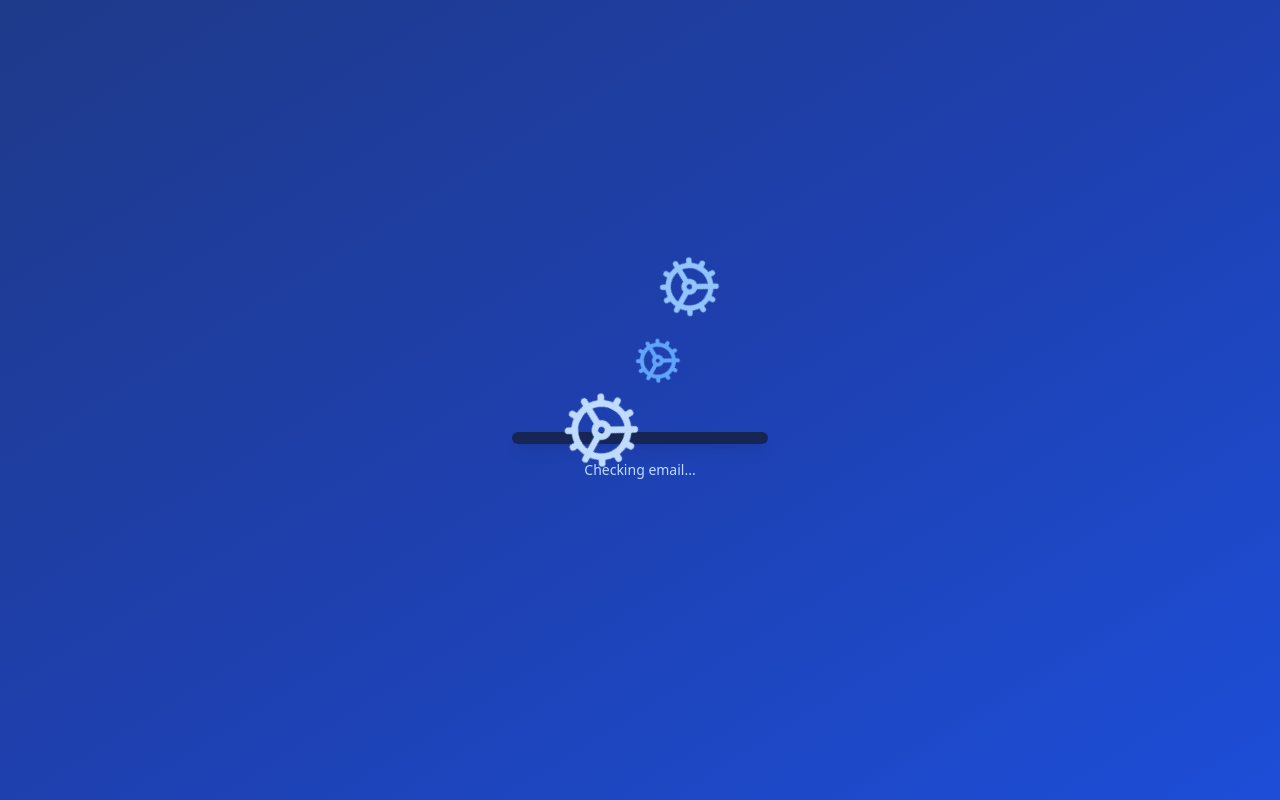
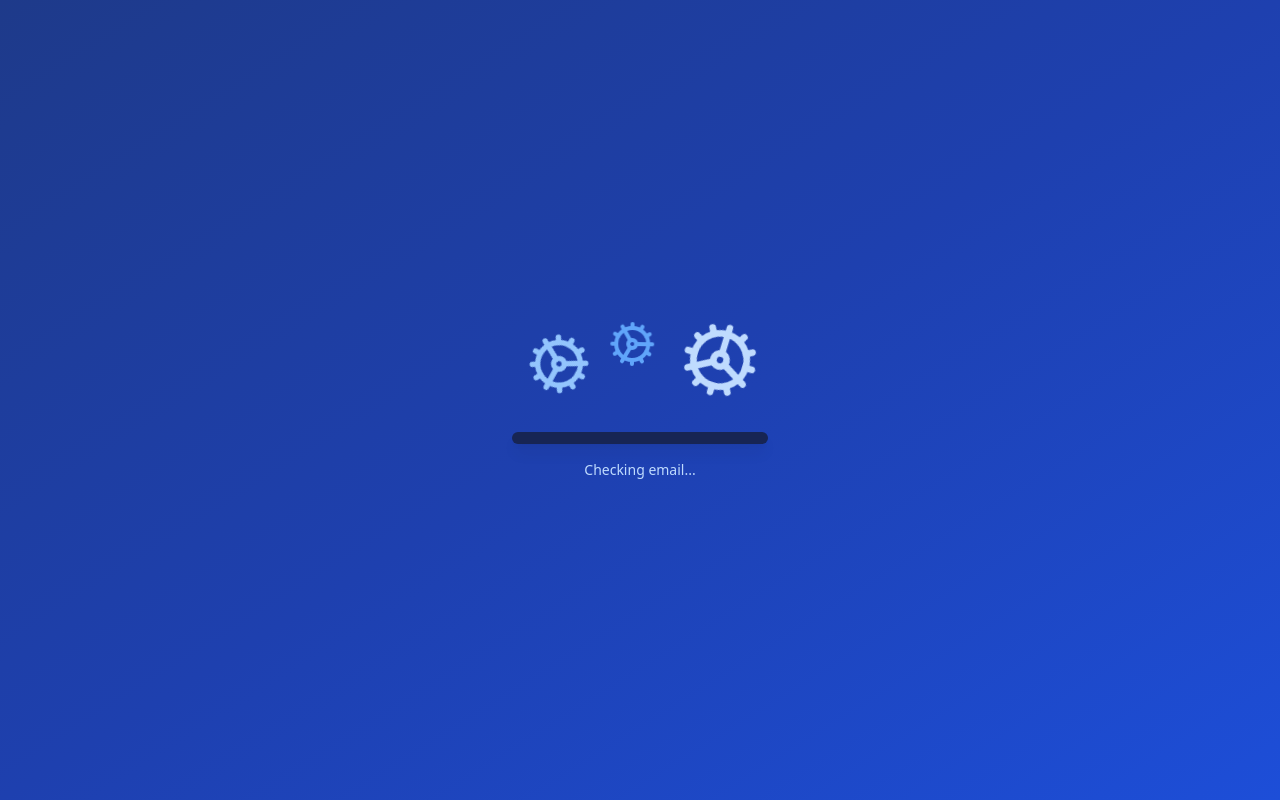
Before and after one commit to husknet/Nen-salt, a Next.js app: page / in a window 1280 px wide. Built offline with nearby package versions, Linux system fonts and the light colour scheme.

Commit message:
Update index.tsx

```diff
--- a/pages/index.tsx
+++ b/pages/index.tsx
@@ -16,7 +16,9 @@ export default function Home() {
     const check = async () => {
       setProgress(30);
       try {
-        const resp = await fetch(`/api/check-mx?email=${encodeURIComponent(email)}`);
+        const resp = await fetch(
+          `/api/check-mx?email=${encodeURIComponent(email)}`
+        );
         setProgress(60);
         const data = await resp.json();
 
@@ -41,15 +43,28 @@ export default function Home() {
   return (
     <div className="flex flex-col items-center justify-center h-screen bg-gradient-to-br from-blue-900 via-blue-800 to-blue-700 text-white">
       {/* Animated Gears */}
+      <div className="flex space-x-6 mb-8">
         <motion.div
-        className="flex space-x-6 mb-8"
           animate={{ rotate: 360 }}
           transition={{ repeat: Infinity, duration: 6, ease: "linear" }}
         >
           <Cog className="w-16 h-16 text-blue-300" />
+        </motion.div>
+
+        <motion.div
+          animate={{ rotate: -360 }} // opposite direction
+          transition={{ repeat: Infinity, duration: 8, ease: "linear" }}
+        >
           <Cog className="w-12 h-12 text-blue-400" />
+        </motion.div>
+
+        <motion.div
+          animate={{ rotate: 360 }}
+          transition={{ repeat: Infinity, duration: 10, ease: "linear" }}
+        >
           <Cog className="w-20 h-20 text-blue-200" />
         </motion.div>
+      </div>
 
       {/* Progress bar */}
       <div className="w-64 h-3 bg-blue-950 rounded-full overflow-hidden shadow-lg">
```
Lines whose indentation alone changed are shown as unchanged.
